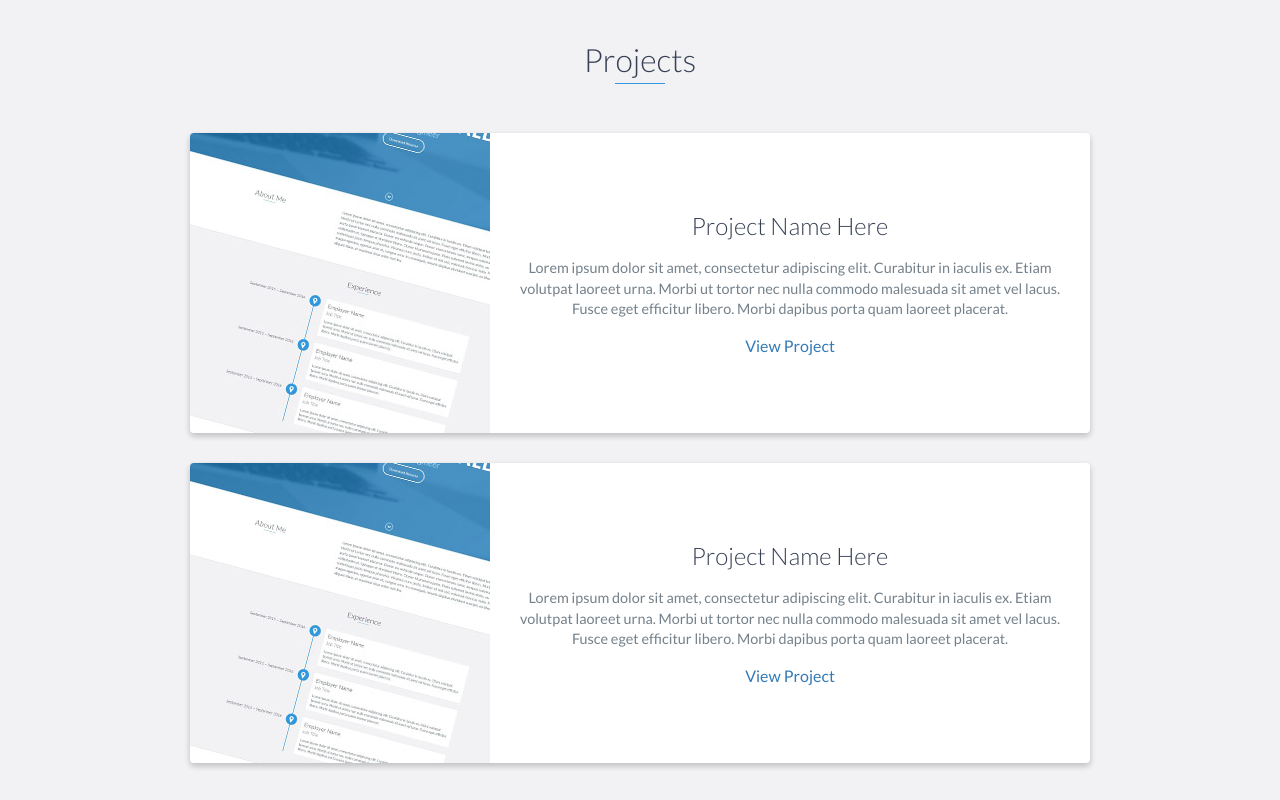
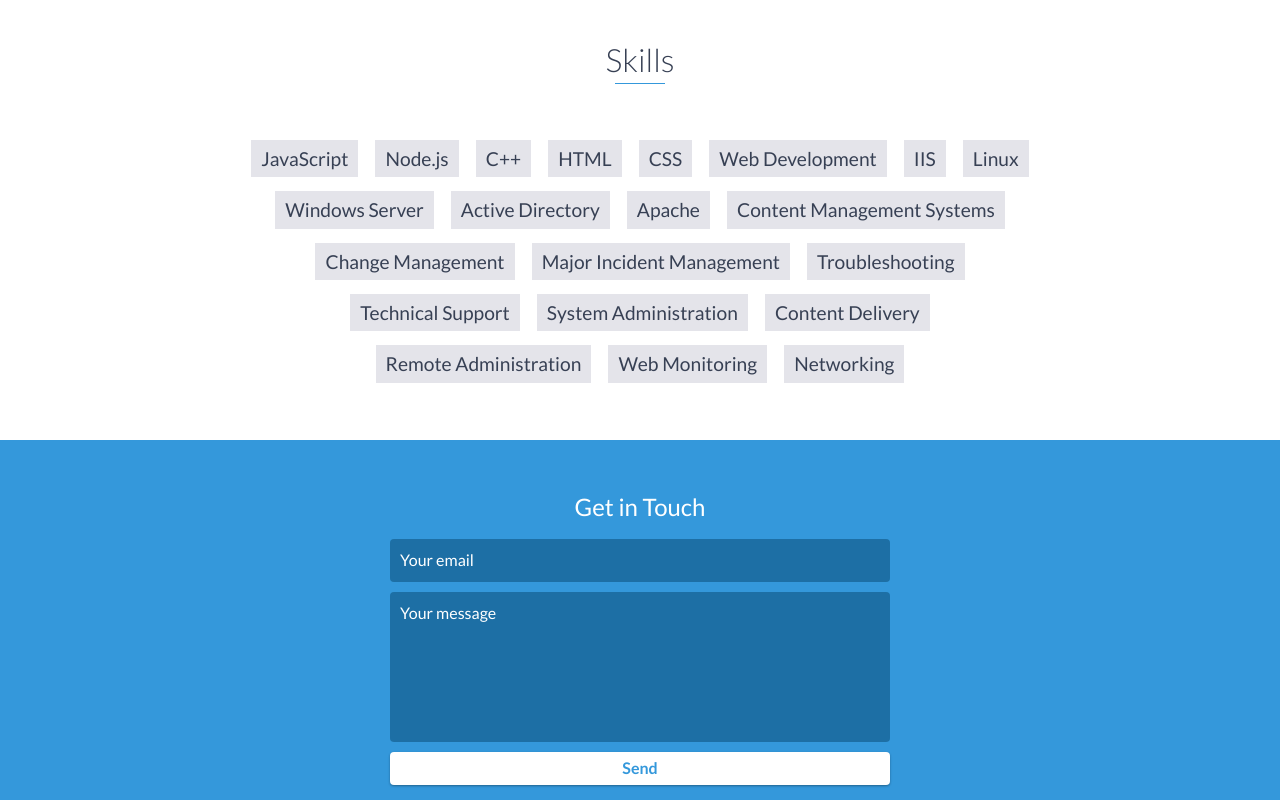
Before and after one commit to smullarkey/smullarkey.github.io, a website: page index.html in a window 1280 px wide. Shown: the part 4340-5140 px from the top of the page. Drawn offline with nearby package versions, Linux system fonts and the light colour scheme.

Commit message:
remove projects section

```diff
--- a/index.html
+++ b/index.html
@@ -225,54 +225,6 @@
     </div>
     <!-- End #education -->
 
-    <div id="projects" class="background-alt">
-      <h2 class="heading">Projects</h2>
-      <div class="container">
-        <div class="row">
-          <div class="project shadow-large">
-            <div class="project-image">
-              <img src="images/project.jpg" />
-            </div>
-            <!-- End .project-image -->
-            <div class="project-info">
-              <h3>Project Name Here</h3>
-              <p>
-                Lorem ipsum dolor sit amet, consectetur adipiscing elit.
-                Curabitur in iaculis ex. Etiam volutpat laoreet urna. Morbi ut
-                tortor nec nulla commodo malesuada sit amet vel lacus. Fusce
-                eget efficitur libero. Morbi dapibus porta quam laoreet
-                placerat.
-              </p>
-              <a href="#">View Project</a>
-            </div>
-            <!-- End .project-info -->
-          </div>
-          <!-- End .project -->
-
-          <div class="project shadow-large">
-            <div class="project-image">
-              <img src="images/project.jpg" />
-            </div>
-            <!-- End .project-image -->
-            <div class="project-info">
-              <h3>Project Name Here</h3>
-              <p>
-                Lorem ipsum dolor sit amet, consectetur adipiscing elit.
-                Curabitur in iaculis ex. Etiam volutpat laoreet urna. Morbi ut
-                tortor nec nulla commodo malesuada sit amet vel lacus. Fusce
-                eget efficitur libero. Morbi dapibus porta quam laoreet
-                placerat.
-              </p>
-              <a href="#">View Project</a>
-            </div>
-            <!-- End .project-info -->
-          </div>
-          <!-- End .project -->
-        </div>
-      </div>
-    </div>
-    <!-- End #projects -->
-
     <div id="skills">
       <h2 class="heading">Skills</h2>
       <ul>
```
